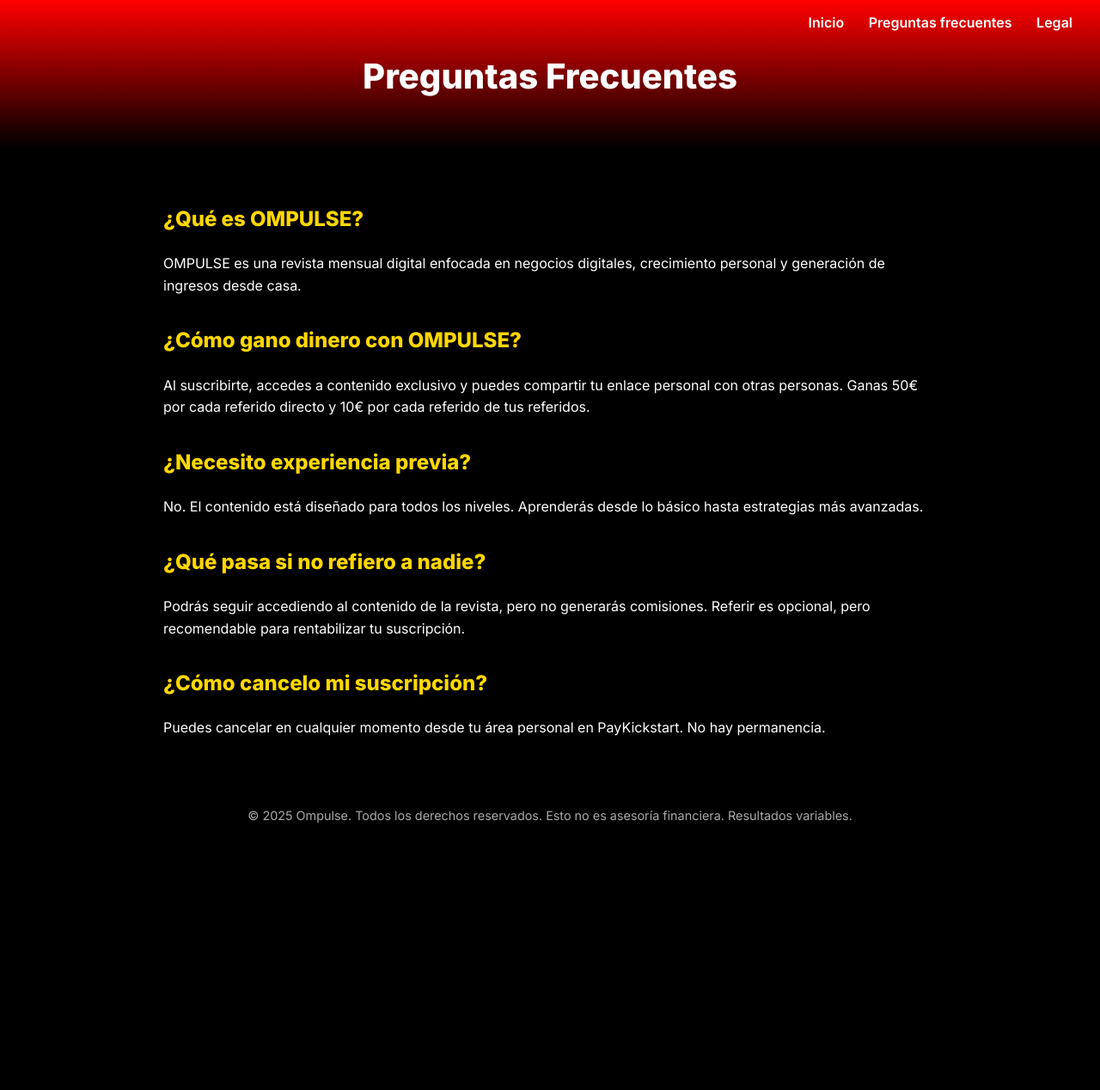
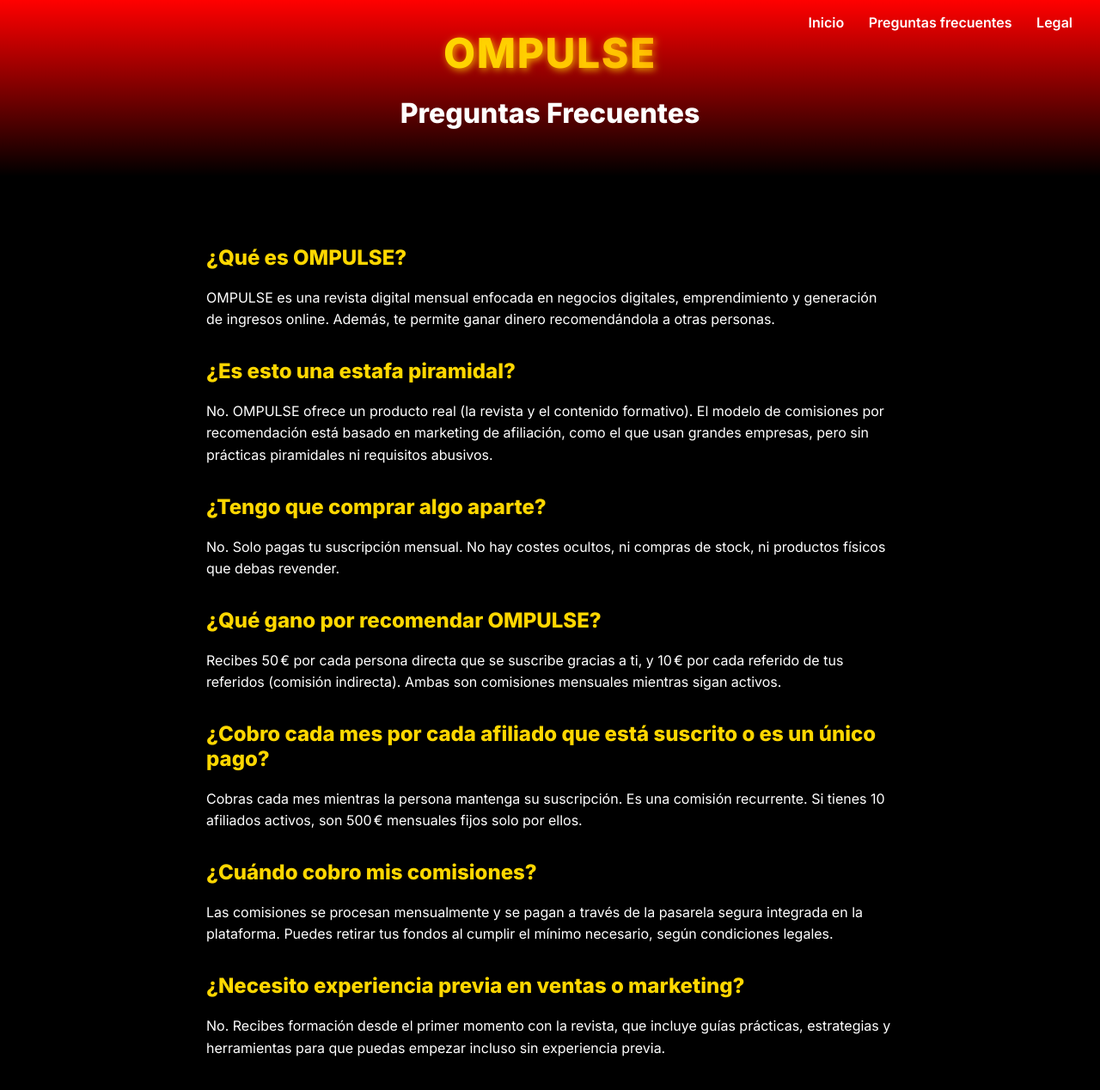
Before and after one commit to Ompulse/ompulse, a plain HTML site: page preguntas.html in a window 1280 px wide. Shown: the whole page at 86% size. Before the commit the page ends 989 px from the top, so only its background shows below. Drawn offline with Linux system fonts and the light colour scheme.

Commit message:
Update preguntas.html

```diff
--- a/preguntas.html
+++ b/preguntas.html
@@ -2,21 +2,23 @@
 <html lang="es">
 <head>
   <meta charset="UTF-8" />
-  <meta name="viewport" content="width=device-width, initial-scale=1.0"/>
+  <meta name="viewport" content="width=device-width, initial-scale=1.0" />
   <title>Preguntas Frecuentes - OMPULSE</title>
   <link href="https://fonts.googleapis.com/css2?family=Inter:wght@400;600;800&display=swap" rel="stylesheet">
   <style>
     body {
+      font-family: 'Inter', sans-serif;
       margin: 0;
-      font-family: 'Inter', sans-serif;
-      background-color: #000;
+      padding: 0;
+      background: #000;
       color: #fff;
     }
     header {
       background: linear-gradient(to bottom, #ff0000, #000);
+      color: white;
       padding: 2rem;
+      text-align: center;
       position: relative;
-      text-align: center;
     }
     .menu {
       position: absolute;
@@ -33,25 +35,28 @@
     .menu a:hover {
       color: gold;
     }
-    h1 {
-      font-size: 2.5rem;
+    .gold-text {
+      font-size: 3rem;
+      font-weight: 800;
+      background: linear-gradient(to right, #FFD700, #FFA500);
+      -webkit-background-clip: text;
+      -webkit-text-fill-color: transparent;
+      display: inline-block;
+      text-shadow: 2px 2px 8px rgba(255, 215, 0, 0.8);
+      letter-spacing: 0.1rem;
+    }
+    main {
+      padding: 3rem 2rem;
+      max-width: 800px;
+      margin: auto;
+    }
+    h2 {
+      font-size: 1.5rem;
+      color: gold;
       margin-top: 2rem;
     }
-    section {
-      max-width: 900px;
-      margin: auto;
-      padding: 2rem;
+    p {
       line-height: 1.6;
-    }
-    h2 {
-      margin-top: 2rem;
-      color: #ffd700;
-    }
-    footer {
-      text-align: center;
-      padding: 2rem;
-      font-size: 0.9rem;
-      color: #aaa;
     }
   </style>
 </head>
@@ -62,28 +67,31 @@
       <a href="preguntas.html">Preguntas frecuentes</a>
       <a href="legal.html">Legal</a>
     </div>
+    <div class="gold-text">OMPULSE</div>
     <h1>Preguntas Frecuentes</h1>
   </header>
 
-  <section>
+  <main>
     <h2>¿Qué es OMPULSE?</h2>
-    <p>OMPULSE es una revista mensual digital enfocada en negocios digitales, crecimiento personal y generación de ingresos desde casa.</p>
+    <p>OMPULSE es una revista digital mensual enfocada en negocios digitales, emprendimiento y generación de ingresos online. Además, te permite ganar dinero recomendándola a otras personas.</p>
 
-    <h2>¿Cómo gano dinero con OMPULSE?</h2>
-    <p>Al suscribirte, accedes a contenido exclusivo y puedes compartir tu enlace personal con otras personas. Ganas 50€ por cada referido directo y 10€ por cada referido de tus referidos.</p>
+    <h2>¿Es esto una estafa piramidal?</h2>
+    <p>No. OMPULSE ofrece un producto real (la revista y el contenido formativo). El modelo de comisiones por recomendación está basado en marketing de afiliación, como el que usan grandes empresas, pero sin prácticas piramidales ni requisitos abusivos.</p>
 
-    <h2>¿Necesito experiencia previa?</h2>
-    <p>No. El contenido está diseñado para todos los niveles. Aprenderás desde lo básico hasta estrategias más avanzadas.</p>
+    <h2>¿Tengo que comprar algo aparte?</h2>
+    <p>No. Solo pagas tu suscripción mensual. No hay costes ocultos, ni compras de stock, ni productos físicos que debas revender.</p>
 
-    <h2>¿Qué pasa si no refiero a nadie?</h2>
-    <p>Podrás seguir accediendo al contenido de la revista, pero no generarás comisiones. Referir es opcional, pero recomendable para rentabilizar tu suscripción.</p>
+    <h2>¿Qué gano por recomendar OMPULSE?</h2>
+    <p>Recibes 50 € por cada persona directa que se suscribe gracias a ti, y 10 € por cada referido de tus referidos (comisión indirecta). Ambas son comisiones mensuales mientras sigan activos.</p>
 
-    <h2>¿Cómo cancelo mi suscripción?</h2>
-    <p>Puedes cancelar en cualquier momento desde tu área personal en PayKickstart. No hay permanencia.</p>
-  </section>
+    <h2>¿Cobro cada mes por cada afiliado que está suscrito o es un único pago?</h2>
+    <p>Cobras cada mes mientras la persona mantenga su suscripción. Es una comisión recurrente. Si tienes 10 afiliados activos, son 500 € mensuales fijos solo por ellos.</p>
 
-  <footer>
-    © 2025 Ompulse. Todos los derechos reservados. Esto no es asesoría financiera. Resultados variables.
-  </footer>
+    <h2>¿Cuándo cobro mis comisiones?</h2>
+    <p>Las comisiones se procesan mensualmente y se pagan a través de la pasarela segura integrada en la plataforma. Puedes retirar tus fondos al cumplir el mínimo necesario, según condiciones legales.</p>
+
+    <h2>¿Necesito experiencia previa en ventas o marketing?</h2>
+    <p>No. Recibes formación desde el primer momento con la revista, que incluye guías prácticas, estrategias y herramientas para que puedas empezar incluso sin experiencia previa.</p>
+  </main>
 </body>
 </html>
```
